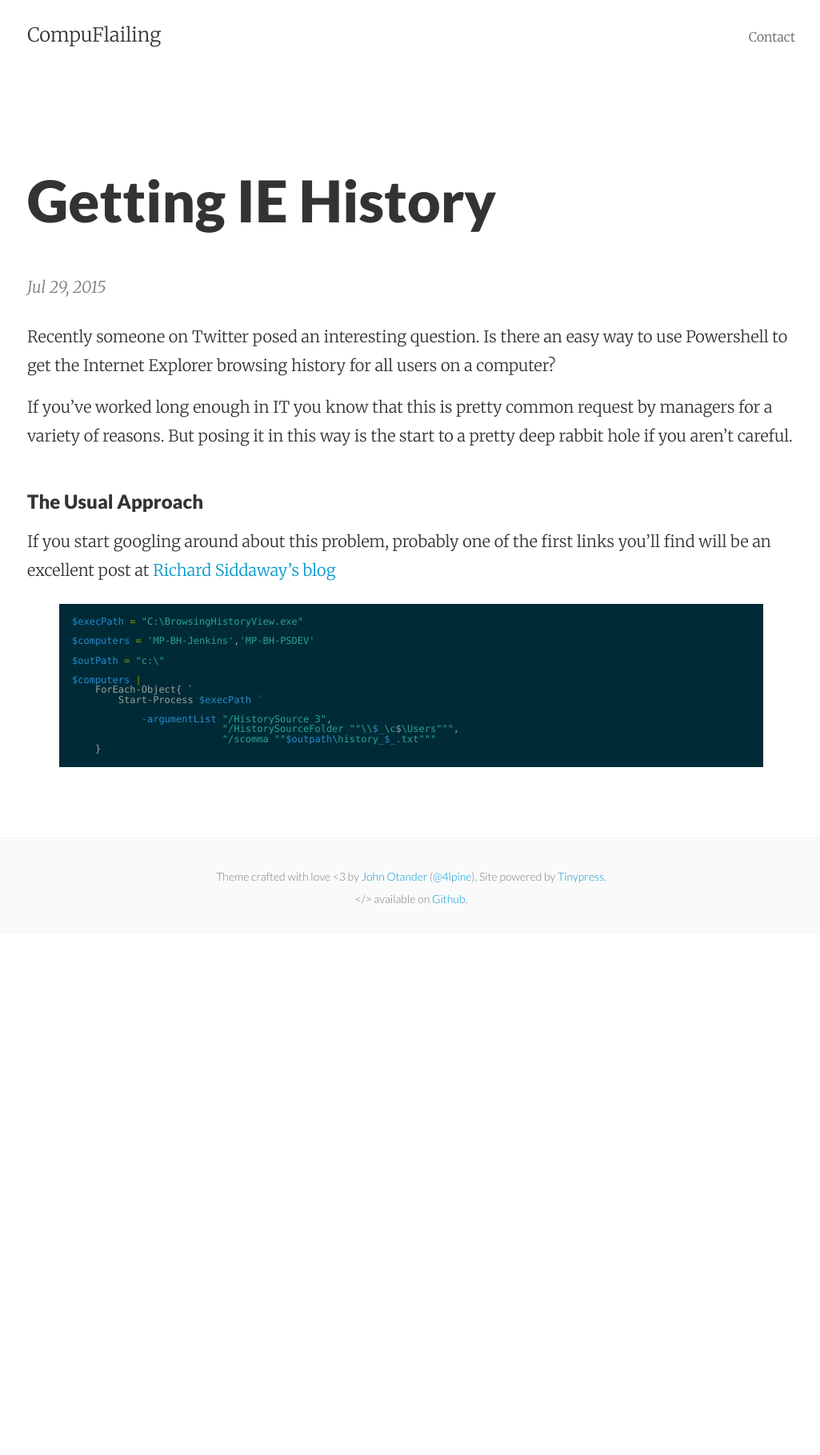
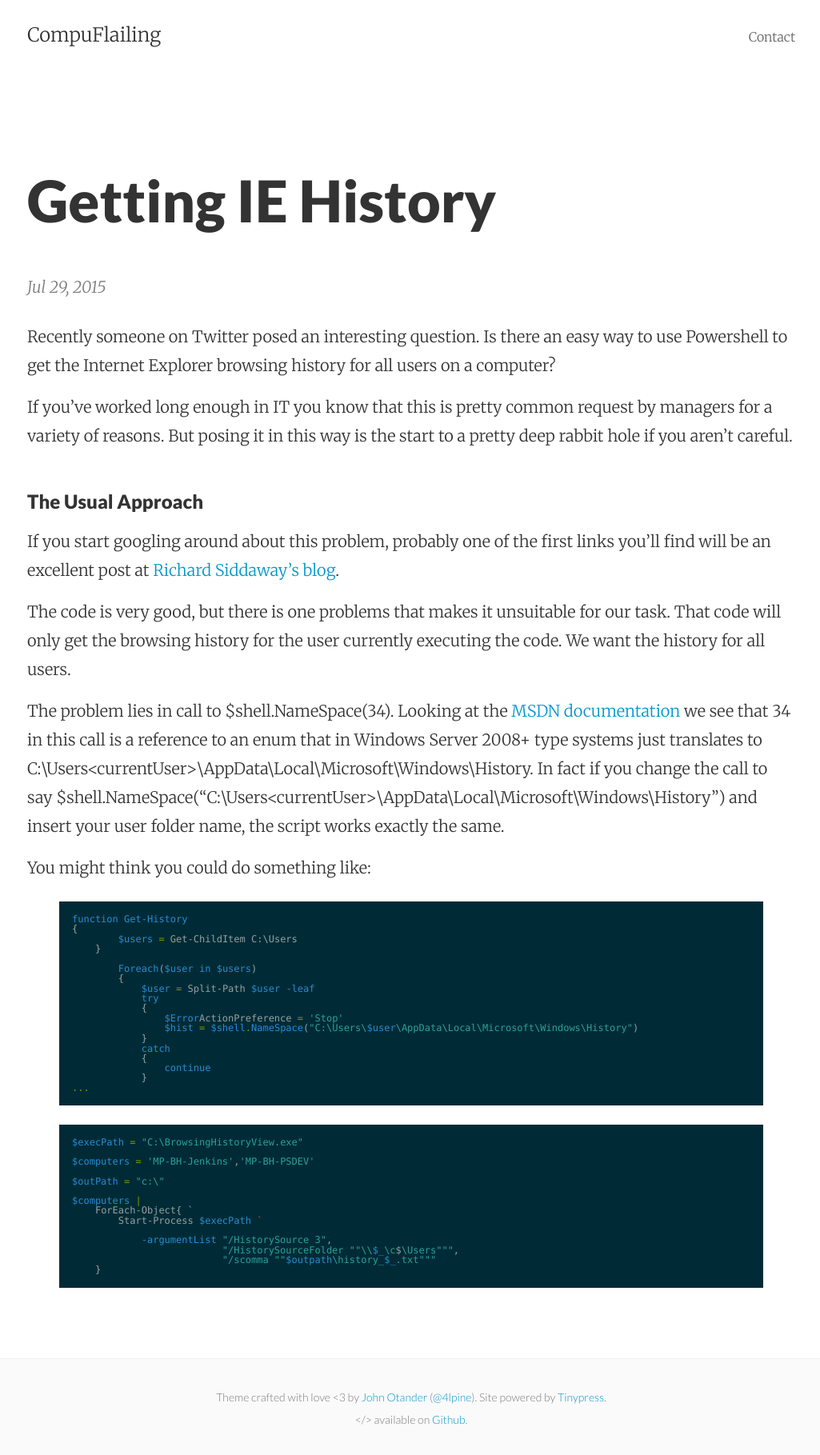
Before and after one commit to RandomNoun7/RandomNoun7.github.io, a Jekyll site: the page built from _posts/2015-07-29-getting-ie-history.markdown, in a window 1280 px wide. Shown: the whole page at 80% size, without its empty margins (126-1151 px from the left). Built offline with Jekyll 4.4.1, drawn with Linux system fonts in a browser that asks for light colours; before the commit the page ends 1168 px from its top, so only the background shows below that.

Commit message:
Post update: Getting IE History

```diff
--- a/_posts/2015-07-29-getting-ie-history.markdown
+++ b/_posts/2015-07-29-getting-ie-history.markdown
@@ -8,8 +8,33 @@ Recently someone on Twitter posed an interesting question. Is there an easy way
 If you've worked long enough in IT you know that this is pretty common request by managers for a variety of reasons. But posing it in this way is the start to a pretty deep rabbit hole if you aren't careful.
 
 ### The Usual Approach
-If you start googling around about this problem, probably one of the first links you'll find will be an excellent post at [Richard Siddaway's blog](http://blogs.msmvps.com/richardsiddaway/2011/06/29/ie-history-to-csv/)
+If you start googling around about this problem, probably one of the first links you'll find will be an excellent post at [Richard Siddaway's blog](http://blogs.msmvps.com/richardsiddaway/2011/06/29/ie-history-to-csv/).
 
+The code is very good, but there is one problems that makes it unsuitable for our task. That code will only get the browsing history for the user currently executing the code. We want the history for all users.
+
+The problem lies in call to $shell.NameSpace(34). Looking at the [MSDN documentation](https://msdn.microsoft.com/en-us/library/windows/desktop/bb774096%28v=vs.85%29.aspx?f=255&MSPPError=-2147217396) we see that 34 in this call is a reference to an enum that in Windows Server 2008+ type systems just translates to C:\Users\<currentUser>\AppData\Local\Microsoft\Windows\History. In fact if you change the call to say $shell.NameSpace("C:\Users\<currentUser>\AppData\Local\Microsoft\Windows\History") and insert your user folder name, the script works exactly the same.
+
+You might think you could do something like:
+{%highlight powershell%}
+function Get-History
+{
+        $users = Get-ChildItem C:\Users
+    }
+
+        Foreach($user in $users)
+        {
+            $user = Split-Path $user -leaf
+            try
+            {
+                $ErrorActionPreference = 'Stop'
+                $hist = $shell.NameSpace("C:\Users\$user\AppData\Local\Microsoft\Windows\History")
+            }
+            catch
+            {
+                continue
+            }
+...
+{%endhighlight%}
 {%highlight powershell%}
 $execPath = "C:\BrowsingHistoryView.exe"
 
```
